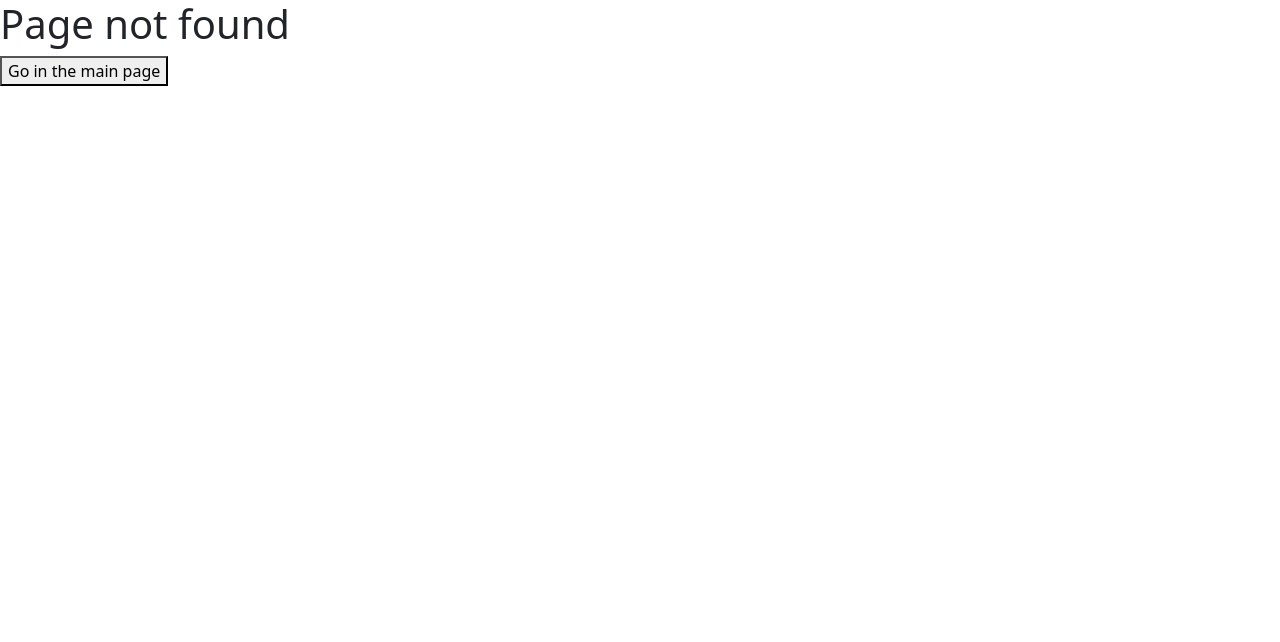
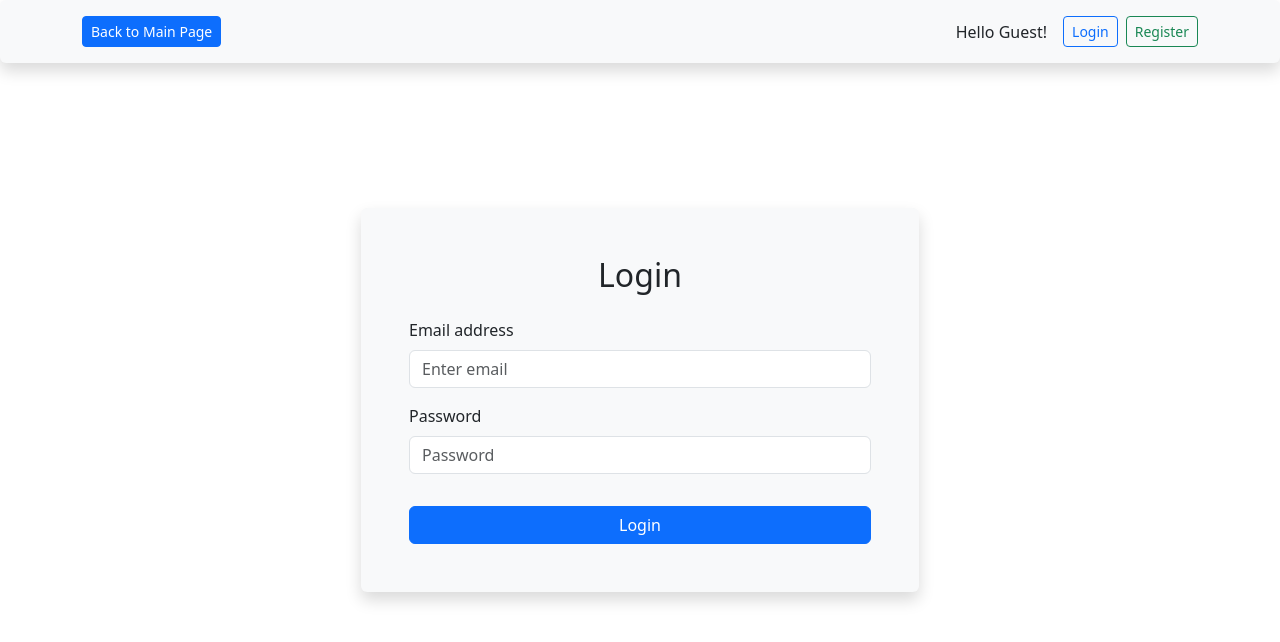
Before and after one commit to georgdronov/CourseProject, a React (Create React App) app in the folder client/: page /login in a window 1280 px wide. Before the commit this address had no page. Shown: the top 642 px of the page. Built offline with nearby package versions, Linux system fonts and the light colour scheme.

Commit message:
make front register and login

```diff
--- a/client/src/App.js
+++ b/client/src/App.js
@@ -4,6 +4,9 @@ import { BrowserRouter as Router, Route, Routes } from "react-router-dom";
 import { FormBuilder } from "./pages/FormBuilder";
 import { MainPage } from "./pages/MainPage";
 import { NotFound } from "./pages/NotFound";
+import {LoginPage} from "./pages/LoginPage"
+import { RegisterPage } from "./pages/RegisterPage";
+
 
 function App() {
   return (
@@ -13,6 +16,8 @@ function App() {
           <Route path="/" element={<MainPage />} />
           <Route path="/form-builder" element={<FormBuilder />} />
           <Route path="/form-builder/:id" element={<FormBuilder />} />
+          <Route path="/login" element={<LoginPage />} />
+          <Route path="/register" element={<RegisterPage />} />
           <Route path="*" element={<NotFound />} />
         </Routes>
       </div>
--- a/client/src/components/page-component/Header.jsx
+++ b/client/src/components/page-component/Header.jsx
@@ -19,10 +19,10 @@ export const Header = ({ username }) => {
 
         <div className="d-flex align-items-center">
           <span className="me-3">Hello {username ? username : "Guest"}!</span>
-          <Button variant="outline-primary" size="sm" className="me-2">
+          <Button as={Link} to="/login" variant="outline-primary" size="sm" className="me-2">
             Login
           </Button>
-          <Button variant="outline-success" size="sm">
+          <Button as={Link} to="/register" variant="outline-success" size="sm">
             Register
           </Button>
         </div>
--- /dev/null
+++ b/client/src/pages/LoginPage.jsx
@@ -0,0 +1,30 @@
+import React from "react";
+import { Container, Form, Button } from "react-bootstrap";
+import { Header } from "../components/page-component/Header";
+
+export const LoginPage = () => {
+  return (
+    <Container
+      className="d-flex align-items-center justify-content-center "
+      style={{ height: "100vh" }}
+    >
+        <Header/>
+      <Form className="w-50 bg-light p-5 rounded shadow">
+        <h2 className="mb-4 text-center">Login</h2>
+        <Form.Group controlId="formBasicEmail" className="mb-3">
+          <Form.Label>Email address</Form.Label>
+          <Form.Control type="email" placeholder="Enter email" />
+        </Form.Group>
+
+        <Form.Group controlId="formBasicPassword" className="mb-3">
+          <Form.Label>Password</Form.Label>
+          <Form.Control type="password" placeholder="Password" />
+        </Form.Group>
+
+        <Button variant="primary" type="submit" className="w-100 mt-3">
+          Login
+        </Button>
+      </Form>
+    </Container>
+  );
+};
--- /dev/null
+++ b/client/src/pages/RegisterPage.jsx
@@ -0,0 +1,30 @@
+import React from "react";
+import { Container, Form, Button } from "react-bootstrap";
+import { Header } from "../components/page-component/Header";
+
+export const RegisterPage = () => {
+  return (
+    <Container
+      className="d-flex align-items-center justify-content-center"
+      style={{ height: "100vh" }}
+    >
+        <Header/>
+      <Form className="w-50 bg-light p-5 rounded shadow">
+        <h2 className="mb-4 text-center">Register</h2>
+        <Form.Group controlId="formBasicEmail" className="mb-3">
+          <Form.Label>Email address</Form.Label>
+          <Form.Control type="email" placeholder="Enter email" />
+        </Form.Group>
+
+        <Form.Group controlId="formBasicPassword" className="mb-3">
+          <Form.Label>Password</Form.Label>
+          <Form.Control type="password" placeholder="Password" />
+        </Form.Group>
+
+        <Button variant="success" type="submit" className="w-100 mt-3">
+          Register
+        </Button>
+      </Form>
+    </Container>
+  );
+};
```
